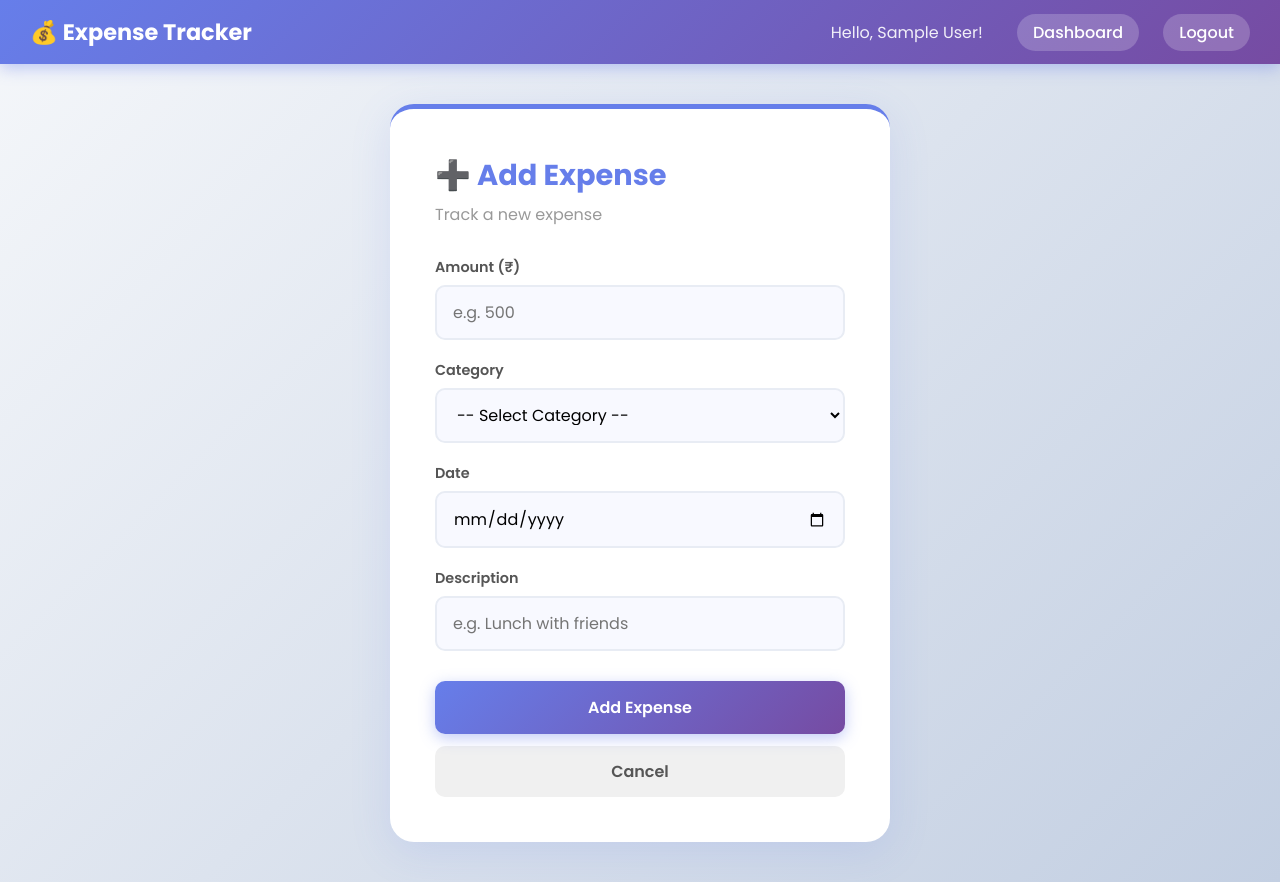
After one commit to sai-ganesh003/expense-tracker, a Flask app: page /expenses/add in a window 1280 px wide. The commit adds this page. Run offline with Flask 3, Linux system fonts and the light colour scheme; the visitor is signed in with stand-in values (Sample User, id 1); data that the repository does not hold is empty; some libraries are stand-ins or nearby versions.

Commit message:
Day 3 - Add, Edit, Delete expenses complete

```diff
--- a/app.py
+++ b/app.py
@@ -24,9 +24,11 @@ def load_user(user_id):
 
 from routes.auth import auth
 from routes.dashboard import dashboard
+from routes.expenses import expenses
 
 app.register_blueprint(auth)
 app.register_blueprint(dashboard)
+app.register_blueprint(expenses)
 
 if __name__ == '__main__':
     app.run(debug=True)
--- /dev/null
+++ b/routes/expenses.py
@@ -0,0 +1,61 @@
+
+from flask import Blueprint, render_template, request, redirect, url_for, flash
+from flask_login import login_required, current_user
+
+expenses = Blueprint('expenses', __name__)
+
+@expenses.route('/expenses/add', methods=['GET', 'POST'])
+@login_required
+def add():
+    from app import mysql
+    if request.method == 'POST':
+        amount = request.form['amount']
+        category = request.form['category']
+        date = request.form['date']
+        description = request.form['description']
+
+        cur = mysql.connection.cursor()
+        cur.execute("INSERT INTO expenses (user_id, amount, category, date, description) VALUES (%s, %s, %s, %s, %s)",
+                    (current_user.id, amount, category, date, description))
+        mysql.connection.commit()
+        cur.close()
+        flash('Expense added!', 'success')
+        return redirect(url_for('dashboard.index'))
+
+    return render_template('dashboard/add.html')
+
+
+@expenses.route('/expenses/edit/<int:id>', methods=['GET', 'POST'])
+@login_required
+def edit(id):
+    from app import mysql
+    cur = mysql.connection.cursor()
+    if request.method == 'POST':
+        amount = request.form['amount']
+        category = request.form['category']
+        date = request.form['date']
+        description = request.form['description']
+
+        cur.execute("UPDATE expenses SET amount=%s, category=%s, date=%s, description=%s WHERE id=%s AND user_id=%s",
+                    (amount, category, date, description, id, current_user.id))
+        mysql.connection.commit()
+        cur.close()
+        flash('Expense updated!', 'success')
+        return redirect(url_for('dashboard.index'))
+
+    cur.execute("SELECT * FROM expenses WHERE id=%s AND user_id=%s", (id, current_user.id))
+    expense = cur.fetchone()
+    cur.close()
+    return render_template('dashboard/edit.html', expense=expense)
+
+
+@expenses.route('/expenses/delete/<int:id>')
+@login_required
+def delete(id):
+    from app import mysql
+    cur = mysql.connection.cursor()
+    cur.execute("DELETE FROM expenses WHERE id=%s AND user_id=%s", (id, current_user.id))
+    mysql.connection.commit()
+    cur.close()
+    flash('Expense deleted!', 'success')
+    return redirect(url_for('dashboard.index'))
--- a/static/css/style.css
+++ b/static/css/style.css
@@ -1,33 +1,116 @@
+
+@import url('https://fonts.googleapis.com/css2?family=Poppins:wght@300;400;500;600;700&display=swap');
 
 * { margin: 0; padding: 0; box-sizing: border-box; }
-body { font-family: Poppins, sans-serif; background: linear-gradient(135deg, #f5f7fa 0%, #c3cfe2 100%); min-height: 100vh; color: #333; }
+
+body { font-family: 'Poppins', sans-serif; background: linear-gradient(135deg, #f5f7fa 0%, #c3cfe2 100%); min-height: 100vh; color: #333; }
+
 nav { background: linear-gradient(135deg, #667eea, #764ba2); padding: 15px 30px; display: flex; justify-content: space-between; align-items: center; color: white; box-shadow: 0 4px 15px rgba(102,126,234,0.4); }
+
 .nav-brand { font-size: 1.4rem; font-weight: 700; }
-.nav-links a { color: white; text-decoration: none; margin-left: 20px; font-weight: 500; background: rgba(255,255,255,0.2); padding: 7px 16px; border-radius: 20px; }
+
+.nav-links a { color: white; text-decoration: none; margin-left: 20px; font-weight: 500; background: rgba(255,255,255,0.2); padding: 7px 16px; border-radius: 20px; transition: all 0.3s; }
+
+.nav-links a:hover { background: rgba(255,255,255,0.35); }
+
 .nav-links span { margin-right: 10px; opacity: 0.9; }
-.container { max-width: 900px; margin: 40px auto; padding: 0 20px; }
+
+.container { max-width: 960px; margin: 40px auto; padding: 0 20px; }
+
 .auth-container { background: white; padding: 45px; border-radius: 24px; box-shadow: 0 10px 40px rgba(102,126,234,0.2); max-width: 440px; margin: 60px auto; border-top: 5px solid #667eea; }
+
 .auth-container h2 { margin-bottom: 25px; color: #667eea; font-size: 2rem; font-weight: 700; }
+
 .form-group { margin-bottom: 20px; }
+
 .form-group label { display: block; margin-bottom: 7px; font-weight: 600; color: #555; font-size: 0.9rem; }
-.form-group input { width: 100%; padding: 13px 16px; border: 2px solid #e8ecf4; border-radius: 10px; font-size: 1rem; transition: all 0.3s; background: #f8f9ff; }
-.form-group input:focus { outline: none; border-color: #667eea; box-shadow: 0 0 0 4px rgba(102,126,234,0.1); }
-.btn-primary { width: 100%; padding: 14px; background: linear-gradient(135deg, #667eea, #764ba2); color: white; border: none; border-radius: 10px; font-size: 1rem; font-weight: 600; cursor: pointer; margin-top: 10px; box-shadow: 0 4px 15px rgba(102,126,234,0.4); }
-.btn-primary:hover { transform: translateY(-2px); }
+
+.form-group input, .form-group select { width: 100%; padding: 13px 16px; border: 2px solid #e8ecf4; border-radius: 10px; font-size: 1rem; transition: all 0.3s; background: #f8f9ff; font-family: 'Poppins', sans-serif; }
+
+.form-group input:focus, .form-group select:focus { outline: none; border-color: #667eea; box-shadow: 0 0 0 4px rgba(102,126,234,0.1); background: white; }
+
+.btn-primary { width: 100%; padding: 14px; background: linear-gradient(135deg, #667eea, #764ba2); color: white; border: none; border-radius: 10px; font-size: 1rem; font-weight: 600; cursor: pointer; margin-top: 10px; box-shadow: 0 4px 15px rgba(102,126,234,0.4); font-family: 'Poppins', sans-serif; transition: all 0.3s; }
+
+.btn-primary:hover { transform: translateY(-2px); box-shadow: 0 6px 20px rgba(102,126,234,0.5); }
+
+.btn-secondary { display: block; text-align: center; margin-top: 12px; padding: 13px; background: #f0f0f0; color: #555; border-radius: 10px; text-decoration: none; font-weight: 600; transition: all 0.3s; }
+
+.btn-secondary:hover { background: #e0e0e0; }
+
 .auth-container p { text-align: center; margin-top: 22px; color: #888; }
+
 .auth-container a { color: #667eea; font-weight: 600; text-decoration: none; }
+
 .alert { padding: 13px 18px; border-radius: 10px; margin-bottom: 20px; font-weight: 500; }
+
 .alert-success { background: #d4edda; color: #155724; border-left: 4px solid #28a745; }
+
 .alert-error { background: #f8d7da; color: #721c24; border-left: 4px solid #dc3545; }
+
 .dashboard-header { background: linear-gradient(135deg, #667eea, #764ba2); color: white; padding: 35px; border-radius: 20px; margin-bottom: 30px; box-shadow: 0 8px 25px rgba(102,126,234,0.35); }
+
 .dashboard-header h1 { font-size: 2rem; margin-bottom: 8px; font-weight: 700; }
+
 .dashboard-header p { opacity: 0.85; }
+
 .stats-grid { display: grid; grid-template-columns: repeat(3, 1fr); gap: 20px; margin-bottom: 30px; }
+
 .stat-card { background: white; padding: 25px; border-radius: 16px; box-shadow: 0 4px 15px rgba(0,0,0,0.07); text-align: center; border-top: 4px solid; transition: transform 0.3s; }
+
 .stat-card:hover { transform: translateY(-4px); }
+
 .stat-card:nth-child(1) { border-color: #667eea; }
 .stat-card:nth-child(2) { border-color: #f093fb; }
 .stat-card:nth-child(3) { border-color: #4facfe; }
+
 .stat-icon { font-size: 2rem; margin-bottom: 10px; }
 .stat-value { font-size: 1.8rem; font-weight: 700; color: #333; }
 .stat-label { color: #888; font-size: 0.85rem; margin-top: 4px; }
+
+.expenses-section { background: white; border-radius: 20px; padding: 30px; box-shadow: 0 4px 15px rgba(0,0,0,0.07); }
+
+.expenses-header { display: flex; justify-content: space-between; align-items: center; margin-bottom: 25px; }
+
+.expenses-header h3 { font-size: 1.3rem; font-weight: 700; color: #333; }
+
+.btn-add { background: linear-gradient(135deg, #667eea, #764ba2); color: white; padding: 10px 20px; border-radius: 10px; text-decoration: none; font-weight: 600; font-size: 0.9rem; box-shadow: 0 4px 12px rgba(102,126,234,0.4); transition: all 0.3s; }
+
+.btn-add:hover { transform: translateY(-2px); }
+
+table { width: 100%; border-collapse: collapse; }
+
+thead tr { background: #f8f9ff; }
+
+th { padding: 12px 15px; text-align: left; font-size: 0.85rem; color: #888; font-weight: 600; text-transform: uppercase; letter-spacing: 0.5px; }
+
+td { padding: 14px 15px; border-bottom: 1px solid #f0f0f0; font-size: 0.95rem; }
+
+tr:last-child td { border-bottom: none; }
+
+tr:hover td { background: #fafbff; }
+
+.category-badge { background: linear-gradient(135deg, #f5f7fa, #c3cfe2); color: #555; padding: 4px 12px; border-radius: 20px; font-size: 0.82rem; font-weight: 600; }
+
+.amount { font-weight: 700; color: #667eea; font-size: 1rem; }
+
+.actions { display: flex; gap: 8px; }
+
+.btn-edit { background: #fff3cd; color: #856404; padding: 6px 12px; border-radius: 8px; text-decoration: none; font-size: 0.82rem; font-weight: 600; transition: all 0.3s; }
+
+.btn-edit:hover { background: #ffc107; color: white; }
+
+.btn-delete { background: #f8d7da; color: #721c24; padding: 6px 12px; border-radius: 8px; text-decoration: none; font-size: 0.82rem; font-weight: 600; transition: all 0.3s; }
+
+.btn-delete:hover { background: #dc3545; color: white; }
+
+.empty-state { text-align: center; padding: 50px 20px; color: #aaa; }
+
+.empty-icon { font-size: 3rem; margin-bottom: 15px; }
+
+.form-container { background: white; padding: 45px; border-radius: 24px; box-shadow: 0 10px 40px rgba(102,126,234,0.15); max-width: 500px; margin: 40px auto; border-top: 5px solid #667eea; }
+
+.form-header { margin-bottom: 30px; }
+
+.form-header h2 { color: #667eea; font-size: 1.8rem; font-weight: 700; }
+
+.form-header p { color: #999; margin-top: 5px; }
--- /dev/null
+++ b/templates/dashboard/add.html
@@ -0,0 +1,41 @@
+{% extends 'base.html' %}
+
+{% block content %}
+<div class="form-container">
+    <div class="form-header">
+        <h2>➕ Add Expense</h2>
+        <p>Track a new expense</p>
+    </div>
+
+    <form method="POST">
+        <div class="form-group">
+            <label>Amount (₹)</label>
+            <input type="number" name="amount" placeholder="e.g. 500" step="0.01" required>
+        </div>
+        <div class="form-group">
+            <label>Category</label>
+            <select name="category" required>
+                <option value="">-- Select Category --</option>
+                <option value="Food">🍔 Food</option>
+                <option value="Travel">✈️ Travel</option>
+                <option value="Bills">💡 Bills</option>
+                <option value="Shopping">🛍️ Shopping</option>
+                <option value="Health">💊 Health</option>
+                <option value="Entertainment">🎬 Entertainment</option>
+                <option value="Education">📚 Education</option>
+                <option value="Other">📦 Other</option>
+            </select>
+        </div>
+        <div class="form-group">
+            <label>Date</label>
+            <input type="date" name="date" required>
+        </div>
+        <div class="form-group">
+            <label>Description</label>
+            <input type="text" name="description" placeholder="e.g. Lunch with friends">
+        </div>
+        <button type="submit" class="btn-primary">Add Expense</button>
+        <a href="{{ url_for('dashboard.index') }}" class="btn-secondary">Cancel</a>
+    </form>
+</div>
+{% endblock %}
```
Also changed, not shown: routes/dashboard.py (+30 -1 lines), templates/dashboard/edit.html (added, +41 -0 lines), templates/dashboard/index.html (+60 -0 lines).
